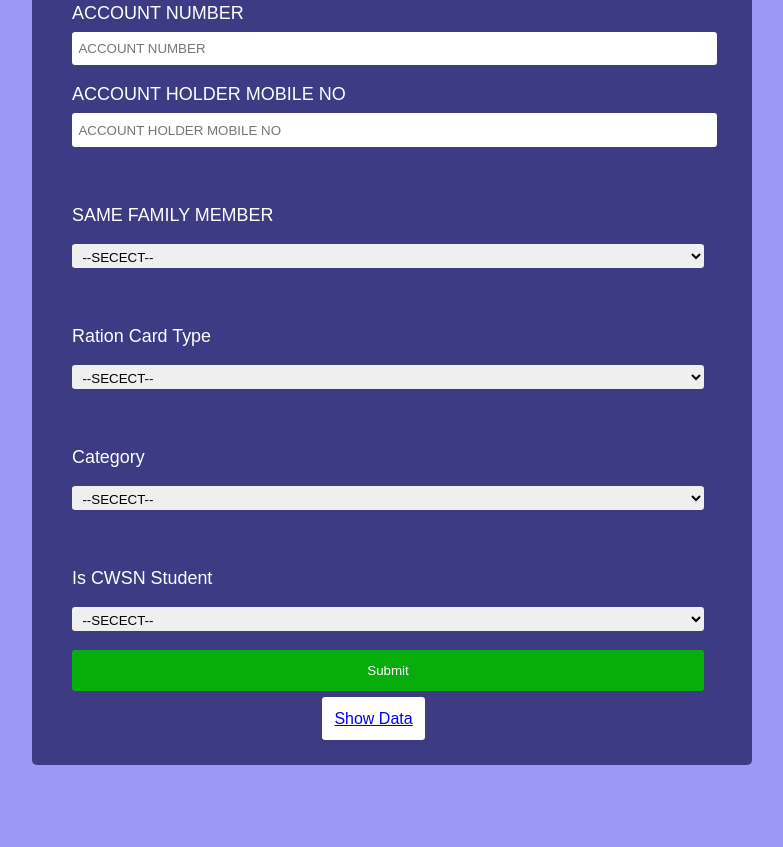
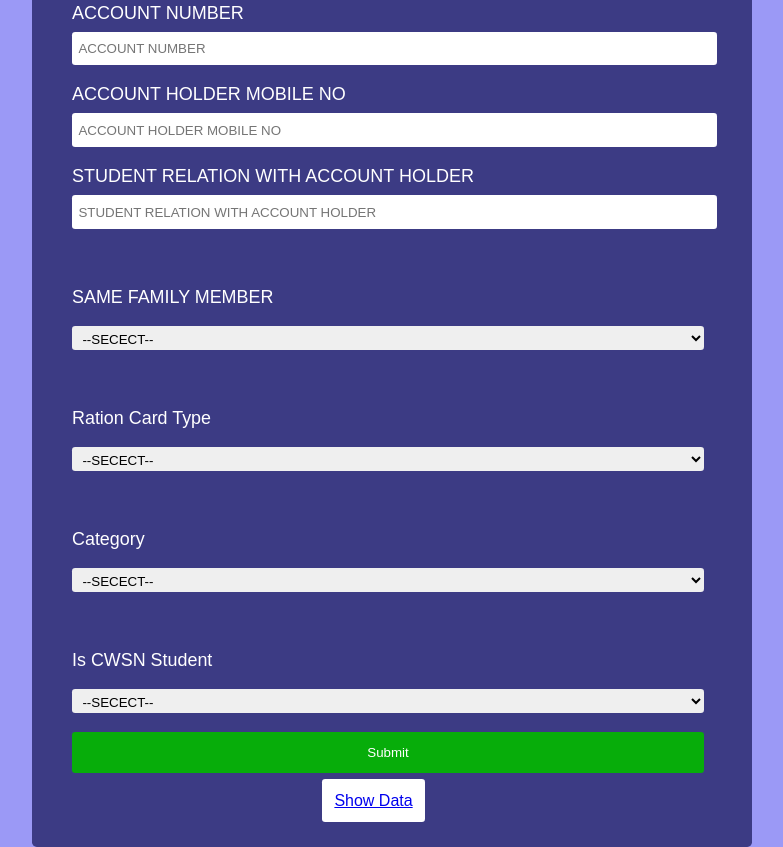
Before and after one commit to deeptimaan/UPS-MOTIPURA-KHAUD---SWAR-RAMPUR-, a plain HTML site: page index.html in a window 1280 px wide. Shown: the part 1821-2668 px from the top of the page, without its empty margins (248-1031 px from the left). Before the commit the page ends 2586 px from the top, so only its background shows below. Drawn offline with nearby package versions, Linux system fonts and the light colour scheme.

Commit message:
Update index.html

```diff
--- a/index.html
+++ b/index.html
@@ -183,6 +183,11 @@ function maxLengthCheck(object)
            <div class='form-input'>
                <label id='name-label'>ACCOUNT HOLDER MOBILE NO</label>
                <input oninput="maxLengthCheck(this)" type = "number" maxlength = "10" name="ACCOUNT HOLDER MOBILE NO" id='name' placeholder='ACCOUNT HOLDER MOBILE NO' class='form-input-size' required />
+           </div>
+
+            <div class='form-input'>
+               <label id='name-label'>STUDENT RELATION WITH ACCOUNT HOLDER</label>
+               <input type = "text" name="STUDENT RELATION WITH ACCOUNT HOLDER" placeholder='STUDENT RELATION WITH ACCOUNT HOLDER' class='form-input-size' autocapitalize="characters" required />
            </div>
 <script>
 function copyTextValue2(selectedOption) {
```
